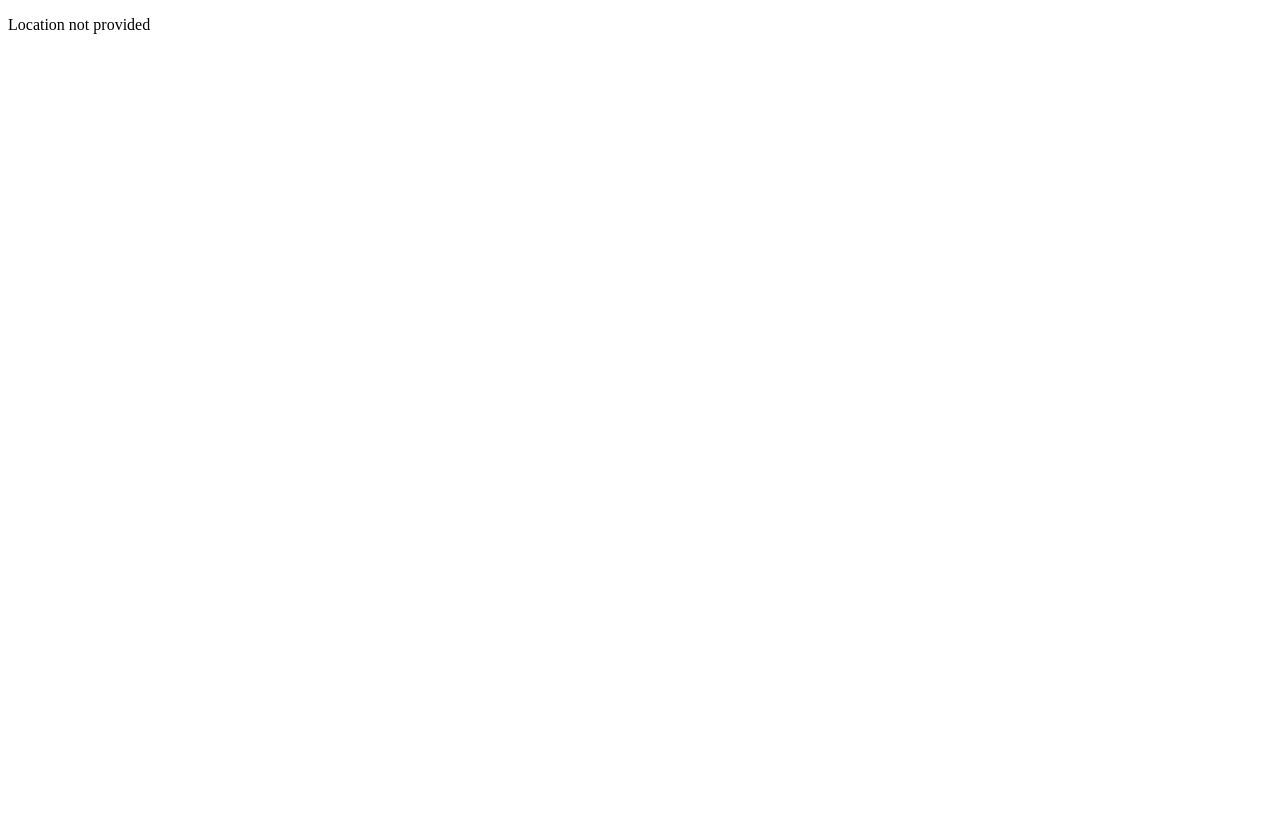
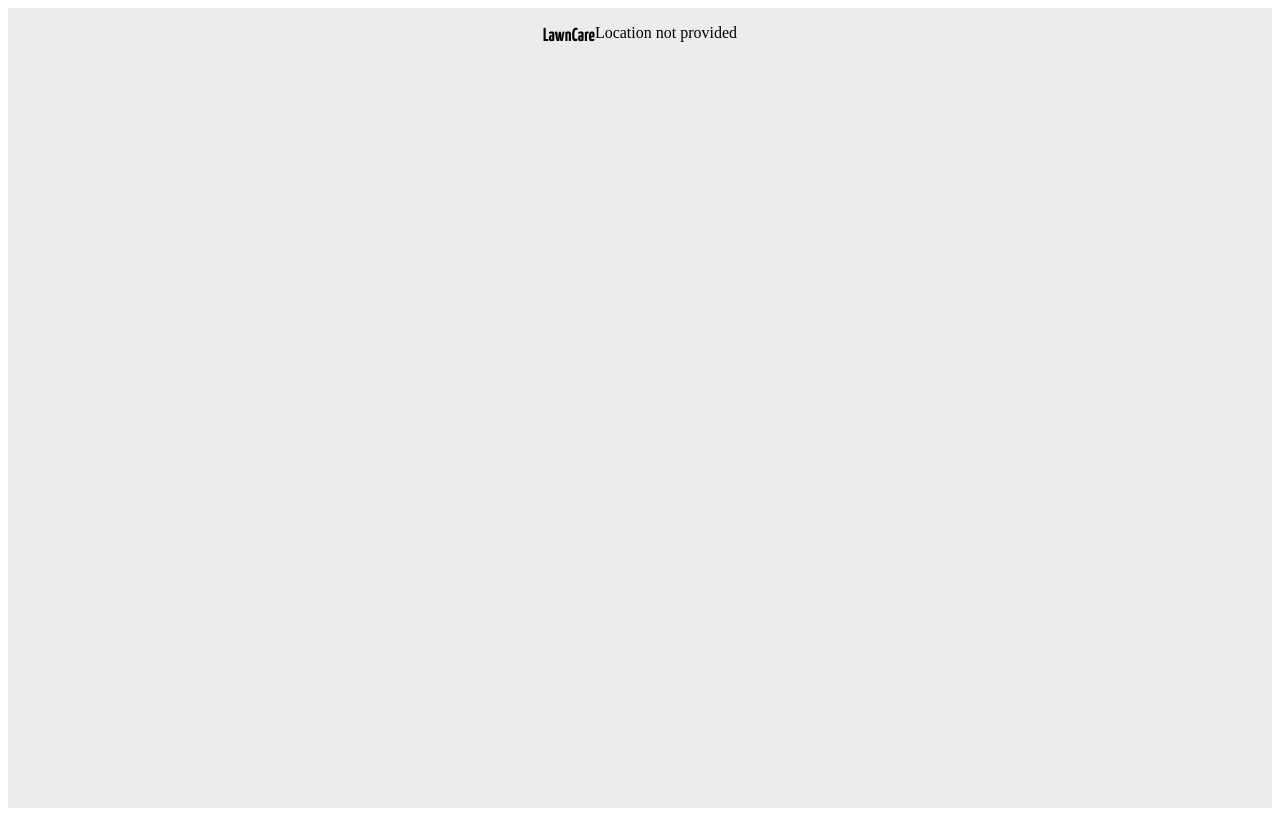
Before and after one commit to dillonkmcquade/lawncare-app, a React (Create React App) app: page / in a window 1280 px wide. Built offline with nearby package versions, Linux system fonts and the light colour scheme; no server answers.

Commit message:
separate weather into standalone component

```diff
--- a/public/index.html
+++ b/public/index.html
@@ -14,7 +14,6 @@
       manifest.json provides metadata used when your web app is installed on a
       user's mobile device or desktop. See https://developers.google.com/web/fundamentals/web-app-manifest/
     -->
-    <link rel="manifest" href="%PUBLIC_URL%/manifest.json" />
     <!--
       Notice the use of %PUBLIC_URL% in the tags above.
       It will be replaced with the URL of the `public` folder during the build.
--- a/src/App.css
+++ b/src/App.css
@@ -1,7 +1,12 @@
-.weather-widget {
+@import url('https://fonts.googleapis.com/css2?family=Yanone+Kaffeesatz:wght@700&display=swap');
+.bg-dark {
+    height: 100vh;
+       background-color: #ebeced;
+    margin: 0;
     display: flex;
-    flex-direction: column;
-    border: 2px black solid;
-    padding: 10px;
-    width: 15vw;
+    justify-content: center;
 }
+.yanone-font {
+     font-family: 'Yanone Kaffeesatz', sans-serif;
+
+}
--- a/src/App.js
+++ b/src/App.js
@@ -1,102 +1,27 @@
-/* Need front-end for dashboard
- * Database for storing temperature data
- * implement react-router for history
+/*
+ * Database for storing temperature, gdd, fertility data
  *
- *
- *
- *
- *
+ * local conditions widget
+ * rainfall YTD numbers
+ * fertility widget (data visualization library?)
+ * fertilizer application logs that accumulate into fertility widget graph
+ * GDD Tracker
+ * fertilizer calculator (square ft, lb/1000, fertilizer analysis)
+ * log-in capability to access personalized data (auth)
+ * SCSS?
  *
  * */
-import { useState, useEffect } from "react";
 import "./App.css";
+import WeatherComponent from "./components/weatherComponent.jsx";
 const App = () => {
-  // STATE
-  const [latitude, setLatitude] = useState(0);
-  const [longitude, setLongitude] = useState(0);
-  const [isWeather, setIsWeather] = useState(
-    localStorage.getItem("isWeatherData") === "true"
-  );
-  const [coords, setCoords] = useState(false);
-  const [weatherObject, setWeatherObject] = useState(
-    JSON.parse(localStorage.getItem("weatherObject"))
-  );
-
-  useEffect(() => {
-    localStorage.setItem("isWeatherData", isWeather);
-  }, [isWeather]);
-  useEffect(() => {
-    localStorage.setItem("weatherObject", JSON.stringify(weatherObject));
-  }, [weatherObject]);
-
-  //If geolocation present, use geolocation api to get position to pass to openWeather API
-  if ("geolocation" in navigator) {
-    if (coords === false) {
-      navigator.geolocation.getCurrentPosition((position) => {
-        setLatitude(position.coords.latitude);
-        setLongitude(position.coords.longitude);
-        setCoords(true);
-      });
-    }
-  }
-
-  function setLocalStorage(weatherDataFromFetch) {
-    // store weather object in browser for persistence
-    setWeatherObject(weatherDataFromFetch);
-    setIsWeather(true);
-  };
-  function getWeatherFromApi(latitude, longitude) {
-    if (coords === true && isWeather === false) {
-      fetch("http://localhost:3001/weather", {
-        method: "post",
-        headers: { "Content-Type": "application/json" },
-        body: JSON.stringify({
-          latitude: latitude,
-          longitude: longitude,
-        }),
-      })
-        .then((response) => response.json())
-        .then((weatherData) => {
-          setLocalStorage(weatherData);
-        })
-        .catch((err) => console.log(err));
-    } else {
-      setIsWeather(true);
-    }
-  };
   return (
-    <div>
-      {coords === true && isWeather === false ? (
-        <button
-          onClick={() => {
-            getWeatherFromApi(latitude, longitude);
-          }}
-          text="Get local weather"
-        >
-          Get Weather
-        </button>
-      ) : (
-        <p></p>
-      )}
-      {isWeather === true ? (
-        <div className="weather-widget">
-          <p>Conditions: {weatherObject.weather[0].description}</p>
-          <p>
-            Temperature: {Math.trunc(weatherObject.main.temp - 273.15)}
-            <sup>o</sup> C
-          </p>
-          <p>Wind: {weatherObject.wind.speed} km/h</p>
-          <p>
-            Feels like: {Math.trunc(weatherObject.main.feels_like - 273.15)}
-            <sup>o</sup> C
-          </p>
-          <p>Location: {weatherObject.name}</p>
-        </div>
-      ) : coords === false ? (
-        <p>Location not provided</p>
-      ) : (
-        <p></p>
-      )}
+    <div className="bg-dark">
+      <nav>
+        <section>
+          <h1 className="yanone-font">LawnCare</h1>
+        </section>
+      </nav>
+      <WeatherComponent />
     </div>
   );
 };
--- /dev/null
+++ b/src/components/weatherComponent.css
@@ -0,0 +1,14 @@
+@import url('https://fonts.googleapis.com/css2?family=Yanone+Kaffeesatz:wght@300&display=swap');
+.weather-widget {
+     font-family: 'Yanone Kaffeesatz', sans-serif;
+     font-weight: bold;
+    display: flex;
+    flex-direction: column;
+    align-items: center;
+    border: 1px  solid;
+    border-radius: 5px;
+    box-shadow:;
+    padding: 10px;
+    width: 20vw;
+    background-color: white;
+}
--- /dev/null
+++ b/src/components/weatherComponent.jsx
@@ -0,0 +1,89 @@
+import { useState, useEffect } from "react";
+import "./weatherComponent.css";
+const WeatherComponent = () => {
+  const [latitude, setLatitude] = useState(0);
+  const [longitude, setLongitude] = useState(0);
+  const [isWeather, setIsWeather] = useState(
+    localStorage.getItem("isWeatherData") === "true"
+  );
+  const [coords, setCoords] = useState(false);
+  const [weatherObject, setWeatherObject] = useState(
+    JSON.parse(localStorage.getItem("weatherObject"))
+  );
+
+  useEffect(() => {
+    localStorage.setItem("isWeatherData", isWeather);
+  }, [isWeather]);
+  useEffect(() => {
+    localStorage.setItem("weatherObject", JSON.stringify(weatherObject));
+  }, [weatherObject]);
+  if ("geolocation" in navigator) {
+    if (coords === false) {
+      navigator.geolocation.getCurrentPosition((position) => {
+        setLatitude(position.coords.latitude);
+        setLongitude(position.coords.longitude);
+        setCoords(true);
+      });
+    }
+  }
+  function setLocalStorage(weatherDataFromFetch) {
+    // store weather object in browser for persistence
+    setWeatherObject(weatherDataFromFetch);
+    setIsWeather(true);
+  }
+  function getWeatherFromApi(latitude, longitude) {
+    if (coords === true && isWeather === false) {
+      fetch("http://localhost:3001/weather", {
+        method: "post",
+        headers: { "Content-Type": "application/json" },
+        body: JSON.stringify({
+          latitude: latitude,
+          longitude: longitude,
+        }),
+      })
+        .then((response) => response.json())
+        .then((weatherData) => {
+          setLocalStorage(weatherData);
+        })
+        .catch((err) => console.log(err));
+    } else {
+      setIsWeather(true);
+    }
+  }
+  return (
+    <div>
+      {coords === true && isWeather === false ? (
+        <button
+          onClick={() => {
+            getWeatherFromApi(latitude, longitude);
+          }}
+          text="Get local weather"
+        >
+          Get Weather
+        </button>
+      ) : (
+        <p></p>
+      )}
+      {isWeather === true ? (
+        <div className="weather-widget">
+          <p>Conditions: {weatherObject.weather[0].description}</p>
+          <h1>
+            {Math.trunc(weatherObject.main.temp - 273.15)}
+            <sup>o</sup>
+          </h1>
+          <p>
+            Feels like: {Math.trunc(weatherObject.main.feels_like - 273.15)}
+            <sup>o</sup> C
+          </p>
+          <p>Wind: {weatherObject.wind.speed} km/h</p>
+          <p>Location: {weatherObject.name}</p>
+        </div>
+      ) : coords === false ? (
+        <p>Location not provided</p>
+      ) : (
+        <p></p>
+      )}
+    </div>
+  );
+};
+export default WeatherComponent;
```
